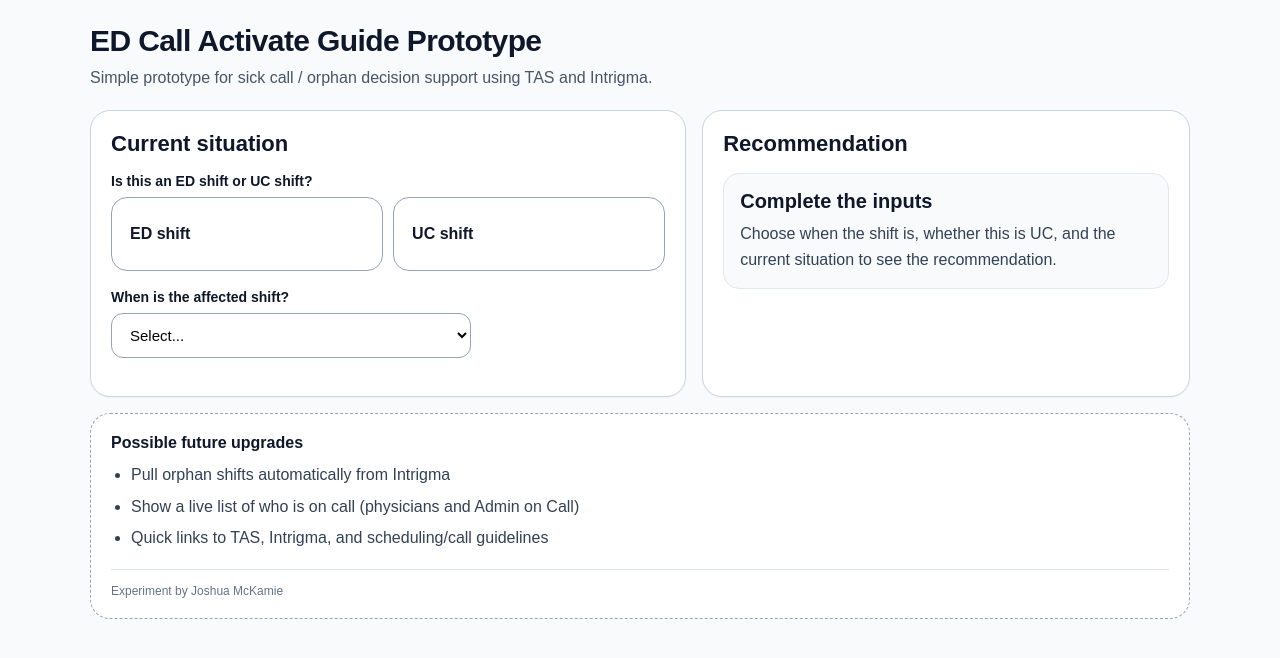
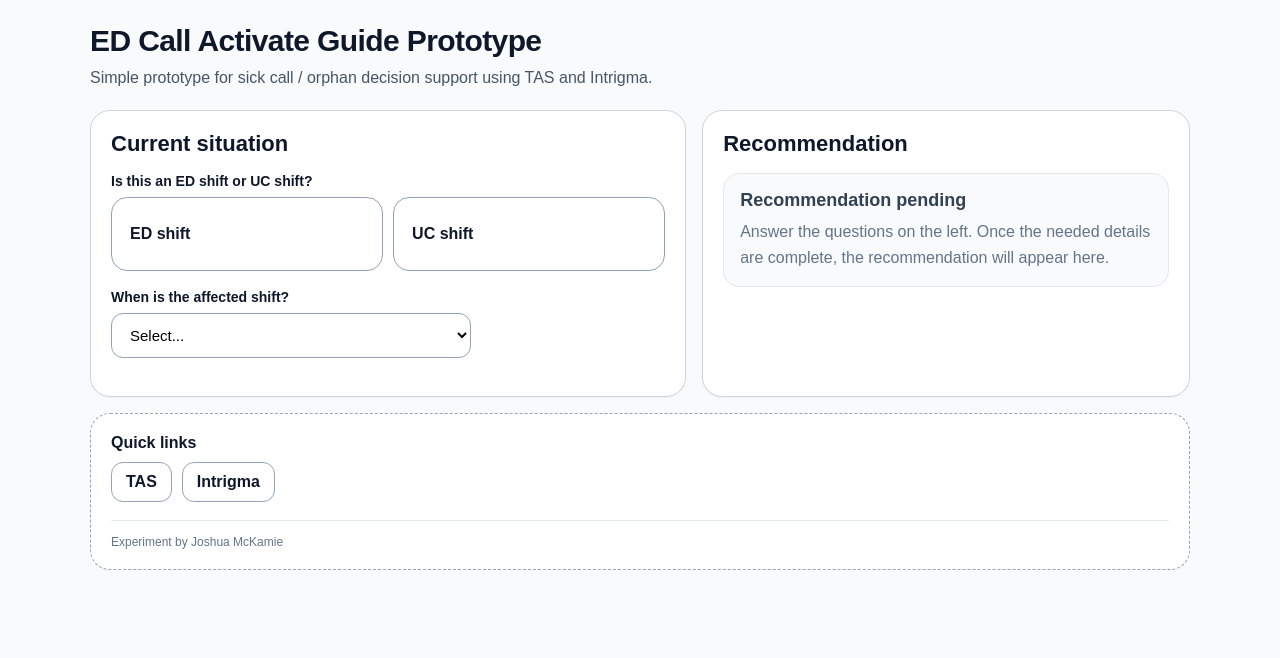
Before and after one commit to edworkflow/call-flow-tool, a React (Create React App) app: page / in a window 1280 px wide. Shown: the top 658 px of the page. Built offline with nearby package versions, Linux system fonts and the light colour scheme.

Commit message:
minor updates, quick links

```diff
--- a/src/App.js
+++ b/src/App.js
@@ -9,10 +9,9 @@ const COPY = {
   pageTitle: "ED Call Activate Guide Prototype",
   pageSubtitle:
     "Simple prototype for sick call / orphan decision support using TAS and Intrigma.",
-  futureUpgrades: [
-    "Pull orphan shifts automatically from Intrigma",
-    "Show a live list of who is on call (physicians and Admin on Call)",
-    "Quick links to TAS, Intrigma, and scheduling/call guidelines",
+  quickLinks: [
+    { label: "TAS", url: "https://kaizentas.com/" },
+    { label: "Intrigma", url: "https://www.intrigma.com/" },
   ],
   byline: "Experiment by Joshua McKamie",
 };
@@ -24,6 +23,9 @@ const ACTIONS = {
     value: CONTACTS.schedulerEmail,
   },
 };
+
+const ADMIN_NOTE =
+  "If there is any uncertainty or other concern, please contact Admin on Call. See TAS for the current Admin on Call.";
 
 function renderActionItem(item) {
   if (typeof item === "string") return item;
@@ -43,11 +45,12 @@ function getUcRecommendation(daysNum) {
   if (daysNum >= 2) {
     return {
       title: "UC shift, 2+ days out",
-      body: "Call out as early as possible and notify the Urgent Care manager on call. Earlier notice allows clinics to shut off unbooked appointments.",
+      body:
+        "Call out as early as possible and contact Dr. Eden for further guidance. Earlier notice allows clinics to shut off unbooked appointments.",
       who: [
-        "Find the on-call manager in ClinConnect → Roseville Urgent Care",
-        "Call or text the manager on their mobile number",
-        `Please also notify Dr. Eden at ${CONTACTS.stephanieEden}`,
+        `Contact Dr. Eden for further guidance: ${CONTACTS.stephanieEden}`,
+        "Find the on-call manager in ClinConnect → Roseville Urgent Care if directed or needed",
+        "Call or text the manager on their mobile number if directed or needed",
       ],
       notes: [
         "The schedule shows 10a–8p but reflects which manager is working that day.",
@@ -59,7 +62,8 @@ function getUcRecommendation(daysNum) {
 
   return {
     title: "Notify UC Nurse Managers",
-    body: "Call out as soon as possible and notify the Urgent Care manager on call directly. Do not use the ED Call process.",
+    body:
+      "Call out as soon as possible and notify the Urgent Care manager on call directly. Do not use the ED Call process.",
     who: [
       "Find the on-call manager in ClinConnect → Roseville Urgent Care",
       "Call or text the manager (mobile is best contact)",
@@ -74,34 +78,7 @@ function getUcRecommendation(daysNum) {
   };
 }
 
-function getEdRecommendation({
-  daysNum,
-  timeBucket,
-  shiftType,
-  orphanNum,
-  activatedCalls,
-}) {
-  if (daysNum >= 2) {
-    return {
-      title: "2+ days out",
-      body: "Do not activate Call. Email the scheduler to orphan the shift.",
-      who: [ACTIONS.emailScheduler],
-      notes: [
-        "For multi-day illness, only tomorrow uses Call logic. Later shifts are handled by the scheduler.",
-      ],
-    };
-  }
-
-  if (!timeBucket || !shiftType || Number.isNaN(orphanNum)) {
-    return {
-      title: "Complete the inputs",
-      body: "Choose the current time, shift type, and current number of orphans.",
-      who: [],
-      notes: [],
-    };
-  }
-
-  if (timeBucket === "before4") {
+function getOrphanRecommendation(orphanNum) {
   const order = ["C1", "C2", "C3", "C4"];
   const target = order[orphanNum] || "No regular Call left";
 
@@ -111,126 +88,186 @@ function getEdRecommendation({
       body: "Based on the orphan count, all regular Calls appear burned. Contact Admin on Call.",
       who: ["Admin on Call"],
       notes: [
-          "Before 4pm, Calls are consumed in orphan order.",
+        "Before 4pm the day before, Calls are consumed in orphan order.",
         "If one of the orphans is itself a Call position, that position stays blank and is not covered.",
+        ADMIN_NOTE,
       ],
     };
   }
 
   return {
     title: `Activate ${target}`,
-      body: `Before 4pm, acute Call activations are activated in orphan order. With ${orphanNum} existing orphan(s), activate ${target}.`,
-      who: [target, "Use TAS Call Activation"],
-      notes: [
-        "Double-check Intrigma for current orphans.",
-        "If it is close to or after 4pm, confirm whether someone already activated themselves on TAS.",
-      ],
+    body: `Before 4pm the day before, acute Call activations are activated in orphan order. With ${orphanNum} existing orphan(s), activate ${target}.`,
+    who: [`Contact the ${target} call physician`, "Activate the call on TAS"],
+    notes: ["Double-check Intrigma for current orphans.", ADMIN_NOTE],
   };
 }
 
-  const dayCallsUsed = activatedCalls.filter(
-    (c) => c === "C1" || c === "C2"
-  ).length;
-  const eveningCallsUsed = activatedCalls.filter(
-    (c) => c === "C3" || c === "C4"
-  ).length;
+function getDayEveningRecommendation({ shiftStartBucket, activatedCalls }) {
+  const isDayShift = shiftStartBucket === "before4";
+  const callOrder = isDayShift ? ["C1", "C2"] : ["C3", "C4"];
+  const alreadyUsed = activatedCalls.filter((call) => callOrder.includes(call));
+  const target = callOrder[alreadyUsed.length];
 
-  if (shiftType === "day") {
-    const target = ["C1", "C2"][dayCallsUsed];
   if (!target) {
     return {
-        title: "No day Call left",
-        body: "C1 and C2 already appear activated for tomorrow. Contact Admin on Call.",
+      title: isDayShift ? "No day Call left" : "No evening Call left",
+      body: isDayShift
+        ? "C1 and C2 already appear activated. Contact Admin on Call."
+        : "C3 and C4 already appear activated. Contact Admin on Call.",
       who: ["Admin on Call"],
-        notes: ["After 4pm, unused C1/C2 become day Call for 4am to 3:59pm."],
+      notes: [
+        isDayShift
+          ? "Day Call uses C1/C2 for shifts starting before 4pm."
+          : "Evening Call uses C3/C4 for shifts starting 4pm or later.",
+        ADMIN_NOTE,
+      ],
     };
   }
 
   return {
     title: `Activate ${target}`,
-      body: `After 4pm, unused C1 and C2 become day Call. Based on the currently activated Calls, activate ${target}.`,
-      who: [target, "Use TAS Call Activation"],
+    body: isDayShift
+      ? `Use day Call for shifts starting before 4pm. Based on the currently activated Calls, activate ${target}.`
+      : `Use evening Call for shifts starting 4pm or later. Based on the currently activated Calls, activate ${target}.`,
+    who: [`Contact the ${target} call physician`, "Activate the call on TAS"],
     notes: [
       "Check TAS to confirm which Calls have already activated themselves.",
-        "Day Call covers shifts starting 4am to 3:59pm.",
+      isDayShift
+        ? "Day Call uses C1/C2 for shifts starting before 4pm."
+        : "Evening Call uses C3/C4 for shifts starting 4pm or later.",
+      ADMIN_NOTE,
     ],
   };
 }
 
-  const target = ["C3", "C4"][eveningCallsUsed];
-  if (!target) {
+function getEdRecommendation({
+  daysNum,
+  tomorrowTiming,
+  orphanNum,
+  shiftStartBucket,
+  activatedCalls,
+}) {
+  if (daysNum >= 2) {
     return {
-      title: "No evening Call left",
-      body: "C3 and C4 already appear activated for tomorrow. Contact Admin on Call.",
-      who: ["Admin on Call"],
-      notes: ["After 4pm, unused C3/C4 become evening Call for 4pm to 2am."],
-    };
-  }
-
-  return {
-    title: `Activate ${target}`,
-    body: `After 4pm, unused C3 and C4 become evening Call. Based on the currently activated Calls, activate ${target}.`,
-    who: [target, "Use TAS Call Activation"],
+      title: "2+ days out",
+      body:
+        "Do not activate Call. Email the scheduler for further guidance. Depending on the situation, the shift may be orphaned.",
+      who: [ACTIONS.emailScheduler],
       notes: [
-      "Check TAS to confirm which Calls have already activated themselves.",
-      "Evening Call covers shifts starting 4pm to 2am.",
+        "For multi-day illness, only tomorrow uses Call logic. Later shifts are handled by the scheduler.",
+        ADMIN_NOTE,
       ],
     };
   }
 
+  if (daysNum === 1) {
+    if (tomorrowTiming === "before4") {
+      return getOrphanRecommendation(orphanNum);
+    }
+
+    if (tomorrowTiming === "after4") {
+      return getDayEveningRecommendation({ shiftStartBucket, activatedCalls });
+    }
+  }
+
+  return getDayEveningRecommendation({ shiftStartBucket, activatedCalls });
+}
+
+function EmptyRecommendation() {
+  return (
+    <div className="emptyState">
+      <div className="emptyTitle">Recommendation pending</div>
+      <p className="emptyBody">
+        Answer the questions on the left. Once the needed details are complete, the recommendation will appear here.
+      </p>
+    </div>
+  );
+}
+
 export default function CallActivationDecisionTool() {
-  const [timeBucket, setTimeBucket] = React.useState("");
+  const [isUC, setIsUC] = React.useState("");
   const [daysUntilShift, setDaysUntilShift] = React.useState("");
-  const [shiftType, setShiftType] = React.useState("");
-  const [isUC, setIsUC] = React.useState("");
+  const [tomorrowTiming, setTomorrowTiming] = React.useState("");
+  const [shiftStartBucket, setShiftStartBucket] = React.useState("");
   const [orphanCount, setOrphanCount] = React.useState("");
   const [activatedCalls, setActivatedCalls] = React.useState([]);
+  const [noCallsActivated, setNoCallsActivated] = React.useState(false);
+
+  const daysNum = Number(daysUntilShift);
+  const orphanNum = Number(orphanCount);
+
+  const resetEdDetails = () => {
+    setTomorrowTiming("");
+    setShiftStartBucket("");
+    setOrphanCount("");
+    setActivatedCalls([]);
+    setNoCallsActivated(false);
+  };
+
+  const handleShiftTypeChange = (value) => {
+    setIsUC(value);
+    resetEdDetails();
+  };
+
+  const handleDaysUntilShiftChange = (value) => {
+    setDaysUntilShift(value);
+    resetEdDetails();
+  };
+
+  const handleTomorrowTimingChange = (value) => {
+    setTomorrowTiming(value);
+    setShiftStartBucket("");
+    setOrphanCount("");
+    setActivatedCalls([]);
+    setNoCallsActivated(false);
+  };
+
+  const handleShiftStartBucketChange = (value) => {
+    setShiftStartBucket(value);
+    setActivatedCalls([]);
+    setNoCallsActivated(false);
+  };
 
   const toggleCall = (call) => {
+    setNoCallsActivated(false);
     setActivatedCalls((prev) =>
       prev.includes(call) ? prev.filter((c) => c !== call) : [...prev, call]
     );
   };
 
-  const getRecommendation = () => {
-    const daysNum = Number(daysUntilShift);
-    const orphanNum = Number(orphanCount);
-
-    if (!daysUntilShift || !isUC) {
-      return {
-        title: "Complete the inputs",
-        body: "Choose when the shift is, whether this is UC, and the current situation to see the recommendation.",
-        who: [],
-        notes: [],
-      };
-    }
-
-    if (isUC === "yes") {
-      return getUcRecommendation(daysNum);
-    }
-
-    return getEdRecommendation({
-      daysNum,
-      timeBucket,
-      shiftType,
-      orphanNum,
-      activatedCalls,
-    });
+  const handleNoCallsActivated = () => {
+    setActivatedCalls([]);
+    setNoCallsActivated(true);
   };
 
-  const result = getRecommendation();
+  const needsTomorrowTiming = isUC === "no" && daysNum === 1;
+  const usesOrphanOrder = isUC === "no" && daysNum === 1 && tomorrowTiming === "before4";
+  const usesDayEvening =
+    isUC === "no" &&
+    (daysNum === 0 || (daysNum === 1 && tomorrowTiming === "after4"));
 
   const isComplete = (() => {
-    const daysNum = Number(daysUntilShift);
-    if (!daysUntilShift || !isUC) return false;
+    if (!isUC || !daysUntilShift) return false;
     if (isUC === "yes") return true;
     if (daysNum >= 2) return true;
-    if (!timeBucket || !shiftType) return false;
-    if (timeBucket === "before4" && Number.isNaN(Number(orphanCount))) {
+    if (daysNum === 1 && !tomorrowTiming) return false;
+    if (usesOrphanOrder) return !Number.isNaN(orphanNum);
+    if (usesDayEvening) return Boolean(shiftStartBucket) && (noCallsActivated || activatedCalls.length > 0);
     return false;
-    }
-    return true;
   })();
+
+  const result = isComplete
+    ? isUC === "yes"
+      ? getUcRecommendation(daysNum)
+      : getEdRecommendation({
+          daysNum,
+          tomorrowTiming,
+          orphanNum,
+          shiftStartBucket,
+          activatedCalls,
+        })
+    : null;
 
   return (
     <div className="page">
@@ -285,6 +322,12 @@ export default function CallActivationDecisionTool() {
           margin-bottom: 8px;
           display: block;
         }
+        .helperText {
+          margin: 4px 0 10px 0;
+          color: #64748b;
+          font-size: 13px;
+          line-height: 1.4;
+        }
         .buttonRow {
           display: flex;
           flex-wrap: wrap;
@@ -331,13 +374,10 @@ export default function CallActivationDecisionTool() {
           padding: 16px;
           margin-bottom: 18px;
           border: 1px solid #e2e8f0;
-          background: #f8fafc;
-          transition: 0.2s ease;
-        }
-        .recommendationBox.complete {
           background: #f0fdf4;
           border-color: #86efac;
           box-shadow: 0 0 0 2px #86efac;
+          transition: 0.2s ease;
         }
         .recTitle {
           font-size: 20px;
@@ -347,6 +387,24 @@ export default function CallActivationDecisionTool() {
         .recBody {
           line-height: 1.6;
           color: #334155;
+          margin: 0;
+        }
+        .emptyState {
+          border-radius: 16px;
+          padding: 16px;
+          margin-bottom: 18px;
+          border: 1px solid #e2e8f0;
+          background: #f8fafc;
+        }
+        .emptyTitle {
+          font-size: 18px;
+          font-weight: 700;
+          margin-bottom: 8px;
+          color: #334155;
+        }
+        .emptyBody {
+          line-height: 1.6;
+          color: #64748b;
           margin: 0;
         }
         .subheading {
@@ -369,6 +427,25 @@ export default function CallActivationDecisionTool() {
           border: 1px dashed #94a3b8;
           border-radius: 20px;
           padding: 20px;
+        }
+        .quickLinks {
+          display: flex;
+          flex-wrap: wrap;
+          gap: 10px;
+        }
+        .quickLink {
+          display: inline-block;
+          border: 1px solid #94a3b8;
+          border-radius: 12px;
+          padding: 10px 14px;
+          color: #0f172a;
+          font-weight: 700;
+          text-decoration: none;
+          background: white;
+        }
+        .quickLink:hover {
+          background: #f8fafc;
+          text-decoration: underline;
         }
         .byline {
           margin-top: 18px;
@@ -406,13 +483,13 @@ export default function CallActivationDecisionTool() {
               <div className="buttonRow">
                 <button
                   className={`bigButton ${isUC === "no" ? "selected" : ""}`}
-                  onClick={() => setIsUC("no")}
+                  onClick={() => handleShiftTypeChange("no")}
                 >
                   ED shift
                 </button>
                 <button
                   className={`bigButton ${isUC === "yes" ? "selected" : ""}`}
-                  onClick={() => setIsUC("yes")}
+                  onClick={() => handleShiftTypeChange("yes")}
                 >
                   UC shift
                 </button>
@@ -424,7 +501,7 @@ export default function CallActivationDecisionTool() {
               <select
                 className="select"
                 value={daysUntilShift}
-                onChange={(e) => setDaysUntilShift(e.target.value)}
+                onChange={(e) => handleDaysUntilShiftChange(e.target.value)}
               >
                 <option value="">Select...</option>
                 <option value="0">Today</option>
@@ -433,57 +510,32 @@ export default function CallActivationDecisionTool() {
               </select>
             </div>
 
-            {daysUntilShift !== "" &&
-              Number(daysUntilShift) < 2 &&
-              isUC === "no" && (
-                <>
+            {needsTomorrowTiming && (
               <div className="field">
-                    <label className="label">What time is it right now?</label>
+                <label className="label">Is it currently before 4pm?</label>
+                <p className="helperText">
+                  Before 4pm the day before uses orphan order. After 4pm, use the affected shift start time.
+                </p>
                 <div className="buttonRow">
                   <button
-                        className={`pillButton ${timeBucket === "before4" ? "selected" : ""}`}
-                        onClick={() => setTimeBucket("before4")}
+                    className={`pillButton ${tomorrowTiming === "before4" ? "selected" : ""}`}
+                    onClick={() => handleTomorrowTimingChange("before4")}
                   >
                     Before 4pm
                   </button>
                   <button
-                        className={`pillButton ${timeBucket === "after4" ? "selected" : ""}`}
-                        onClick={() => setTimeBucket("after4")}
+                    className={`pillButton ${tomorrowTiming === "after4" ? "selected" : ""}`}
+                    onClick={() => handleTomorrowTimingChange("after4")}
                   >
                     After 4pm
                   </button>
                 </div>
               </div>
-
-                  <div className="field">
-                    <label className="label">
-                      Is the affected shift a day or evening shift?
-                    </label>
-                    <div className="buttonRow">
-                      <button
-                        className={`pillButton ${shiftType === "day" ? "selected" : ""}`}
-                        onClick={() => setShiftType("day")}
-                      >
-                        Day shift
-                      </button>
-                      <button
-                        className={`pillButton ${shiftType === "evening" ? "selected" : ""}`}
-                        onClick={() => setShiftType("evening")}
-                      >
-                        Evening shift
-                      </button>
-                    </div>
-                  </div>
-                </>
             )}
 
-            {timeBucket === "before4" &&
-              isUC === "no" &&
-              Number(daysUntilShift) < 2 && (
+            {usesOrphanOrder && (
               <div className="field">
-                  <label className="label">
-                    How many orphans already exist for that day?
-                  </label>
+                <label className="label">How many orphans already exist for that day?</label>
                 <select
                   className="select"
                   value={orphanCount}
@@ -499,13 +551,32 @@ export default function CallActivationDecisionTool() {
               </div>
             )}
 
-            {timeBucket === "after4" &&
-              isUC === "no" &&
-              Number(daysUntilShift) < 2 && (
+            {usesDayEvening && (
+              <>
                 <div className="field">
-                  <label className="label">
-                    Which Calls are already activated on TAS?
-                  </label>
+                  <label className="label">What time does the affected shift start?</label>
+                  <div className="buttonRow">
+                    <button
+                      className={`pillButton ${shiftStartBucket === "before4" ? "selected" : ""}`}
+                      onClick={() => handleShiftStartBucketChange("before4")}
+                    >
+                      Before 4pm
+                    </button>
+                    <button
+                      className={`pillButton ${shiftStartBucket === "after4" ? "selected" : ""}`}
+                      onClick={() => handleShiftStartBucketChange("after4")}
+                    >
+                      4pm or later
+                    </button>
+                  </div>
+                </div>
+
+                {shiftStartBucket && (
+                  <div className="field">
+                    <label className="label">Which Calls are already activated on TAS?</label>
+                    <p className="helperText">
+                      Select any calls already activated, or choose “No calls yet activated.”
+                    </p>
                     <div className="buttonRow">
                       {["C1", "C2", "C3", "C4"].map((call) => (
                         <button
@@ -517,16 +588,28 @@ export default function CallActivationDecisionTool() {
                         </button>
                       ))}
                     </div>
+                    <div className="buttonRow" style={{ marginTop: 10 }}>
+                      <button
+                        className={`pillButton ${noCallsActivated ? "selected" : ""}`}
+                        onClick={handleNoCallsActivated}
+                      >
+                        No calls yet activated
+                      </button>
                     </div>
+                  </div>
+                )}
+              </>
             )}
           </div>
 
           <div className="card">
             <h2 className="sectionTitle">Recommendation</h2>
 
-            <div
-              className={`recommendationBox ${isComplete ? "complete" : ""}`}
-            >
+            {!result && <EmptyRecommendation />}
+
+            {result && (
+              <>
+                <div className="recommendationBox">
                   <div className="recTitle">{result.title}</div>
                   <p className="recBody">{result.body}</p>
                 </div>
@@ -558,18 +641,28 @@ export default function CallActivationDecisionTool() {
                     </ul>
                   </div>
                 )}
+              </>
+            )}
           </div>
         </div>
 
         <div className="footerCard">
           <div className="subheading" style={{ fontSize: 16, marginBottom: 10 }}>
-            Possible future upgrades
+            Quick links
           </div>
-          <ul className="list">
-            {COPY.futureUpgrades.map((item) => (
-              <li key={item}>{item}</li>
+          <div className="quickLinks">
+            {COPY.quickLinks.map((link) => (
+              <a
+                key={link.label}
+                className="quickLink"
+                href={link.url}
+                target="_blank"
+                rel="noopener noreferrer"
+              >
+                {link.label}
+              </a>
             ))}
-          </ul>
+          </div>
           <div className="byline">{COPY.byline}</div>
         </div>
       </div>
```
Lines whose indentation alone changed are shown as unchanged.
